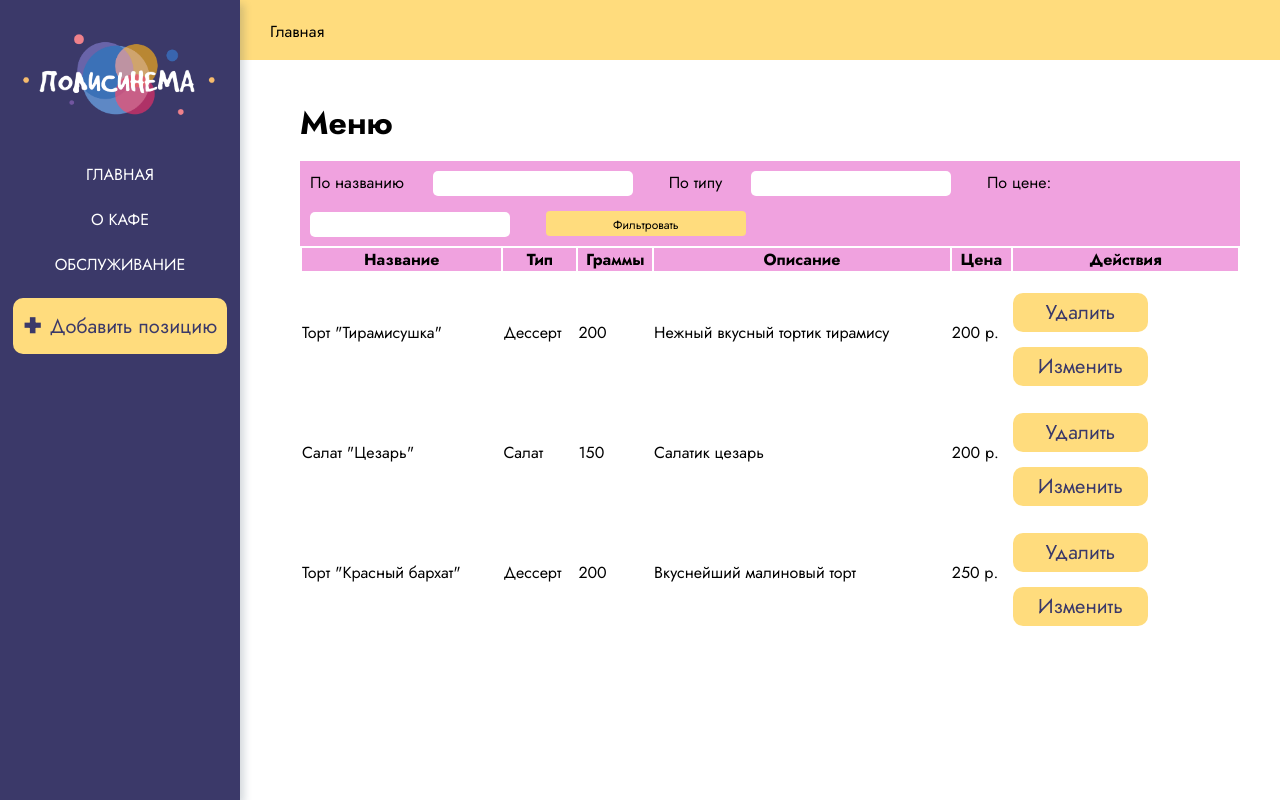
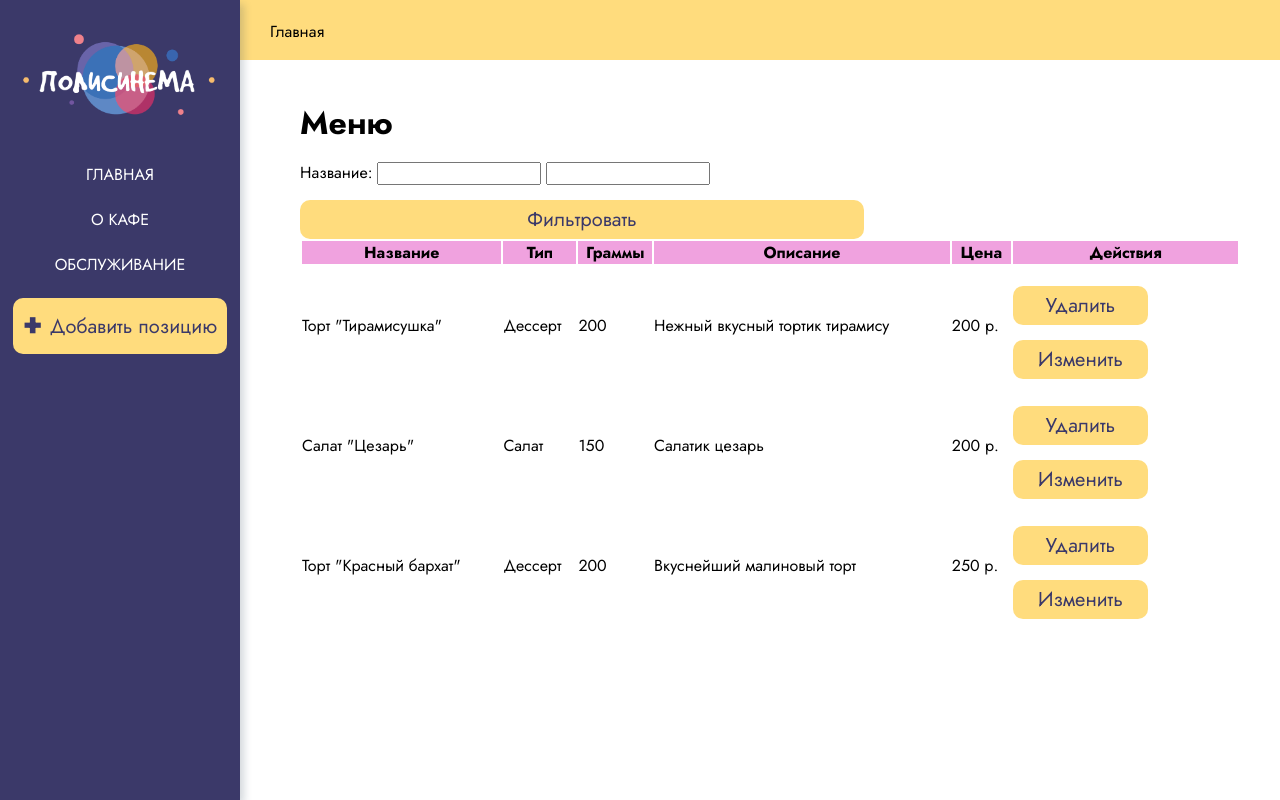
Before and after one commit to ShipaShipovnik/practice, a Django app: page / in a window 1280 px wide. Run offline with Django 5.2, Linux system fonts and the light colour scheme; data comes from the database, SQL or seed files in the repository.

Commit message:
Фильтрация

```diff
--- /dev/null
+++ b/practice/main/filters.py
@@ -0,0 +1,11 @@
+import django_filters
+from .models import Position
+
+
+class PostFilter(django_filters.FilterSet):
+    name = django_filters.CharFilter(field_name='name', lookup_expr='icontains')
+    type = django_filters.CharFilter(field_name='type', lookup_expr='icontains')
+
+    class Meta:
+        model = Position
+        fields = ['name', 'type']
--- a/practice/main/templates/main/index.html
+++ b/practice/main/templates/main/index.html
@@ -7,17 +7,13 @@
 {% block content%}
 <h1>Меню</h1>
 {% if positions %}
-<div class="filter">
-            <form action="" class="filter__input">
-                <label for="">По названию</label>
-                <input type="text" value="">
-                <label for="">По типу</label>
-                <input type="text" value="">
-                <label for="">По цене:</label>
-                <input type="text" value="">
-                <button>Фильтровать</button>
-            </form>
+    <form method="get" class="form-filter">
+        <div>
+        Название: {{ positions.form.name }}
+        {{ positions.form.type }}
+        <button type="submit" class="btn btn-primary">Фильтровать</button>
         </div>
+    </form>
 <table>
     <tr>
         <th>Название</th>
@@ -27,7 +23,7 @@
         <th>Цена</th>
         <th>Действия</th>
     </tr>
-    {% for el in positions %}
+    {% for el in positions.qs %}
     <tr>
         <td>{{el.name}}</td>
         <td>{{el.type}}</td>
--- a/practice/main/views.py
+++ b/practice/main/views.py
@@ -2,10 +2,12 @@ from django.shortcuts import render, redirect
 from .models import Position
 from .forms import PosForm
 from django.views.generic import DeleteView, UpdateView
+from .filters import PostFilter
 
 
 def index(request):
-    positions = Position.objects.all()
+    positions_all = Position.objects.all()
+    positions = PostFilter(request.GET, queryset=positions_all)
     return render(request, 'main/index.html', {'title': 'Главная страница сайта', 'positions': positions})
 
 
@@ -32,10 +34,12 @@ def add(request):
     }
     return render(request, 'main/add.html', context)
 
+
 class Delete(DeleteView):
     model = Position
     success_url = '/'
     template_name = 'main/delete.html'
+
 
 class Update(UpdateView):
     model = Position
```
